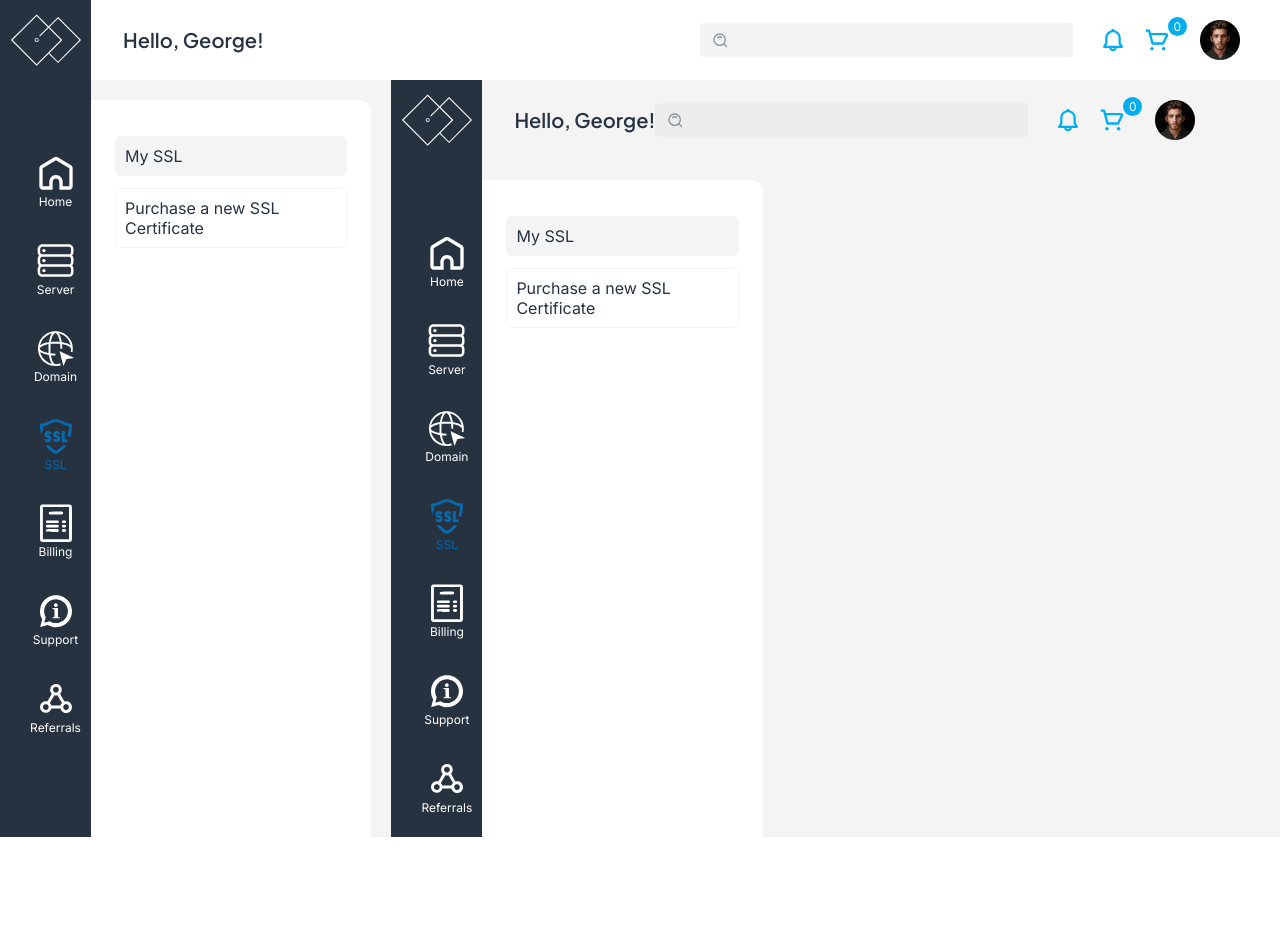
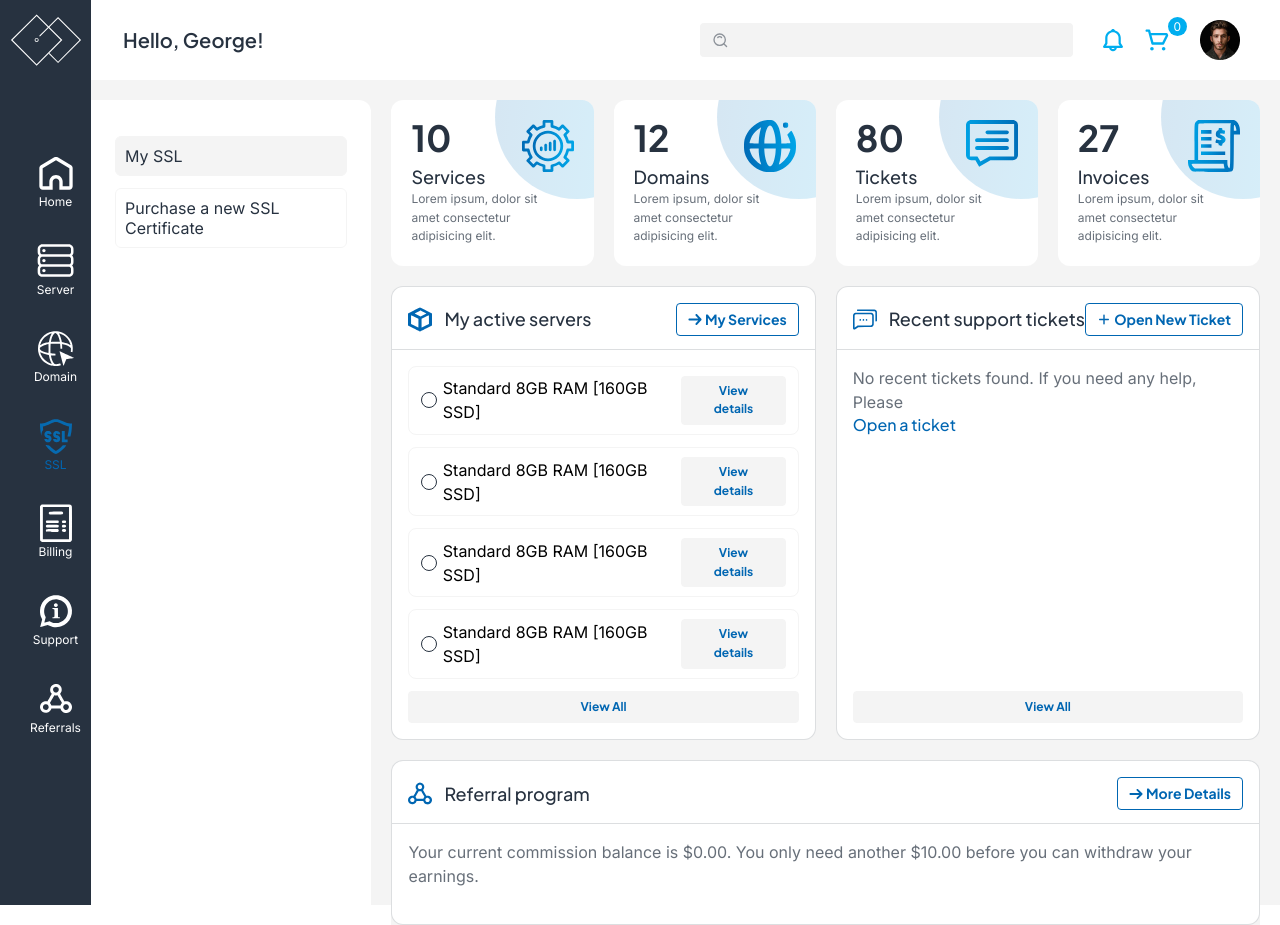
Before and after one commit to sunnypaswan446/dashboard, a React (Vite) app: page /ssl in a window 1280 px wide. Before the commit the page ends 857 px from the top, so only its background shows below. Built offline with nearby package versions, Linux system fonts and the light colour scheme.

Commit message:
Update server ans ssl page sub menus paths

```diff
--- a/src/pages/SSL/index.tsx
+++ b/src/pages/SSL/index.tsx
@@ -1,16 +1,11 @@
-import Aside from "../../Components/Aside";
-import Header from "../../Components/Header";
 import ContentArea from "../../Components/ContentArea";
-import { menus, sslMenu } from "../../mock-data/data";
+import { Outlet } from "react-router-dom";
 
 const index = () => {
   return (
     <>
-      <Header data={true} />
-      <div className="content">
-        <Aside data={menus} asideData={sslMenu} />
-        {/* <ContentArea /> */}
-      </div>
+      <ContentArea />
+      <Outlet />
     </>
   );
 };
--- a/src/pages/Server/index.tsx
+++ b/src/pages/Server/index.tsx
@@ -1,16 +1,11 @@
-import Aside from "../../Components/Aside";
-import Header from "../../Components/Header";
 import ContentArea from "../../Components/ContentArea";
-import { menus, serverMenu } from "../../mock-data/data";
+import { Outlet } from "react-router-dom";
 
 const index = () => {
   return (
     <>
-      <Header data={true} />
-      <div className="content">
-        <Aside data={menus} asideData={serverMenu} />
-        <ContentArea />
-      </div>
+      <ContentArea />
+      <Outlet />
     </>
   );
 };
```
